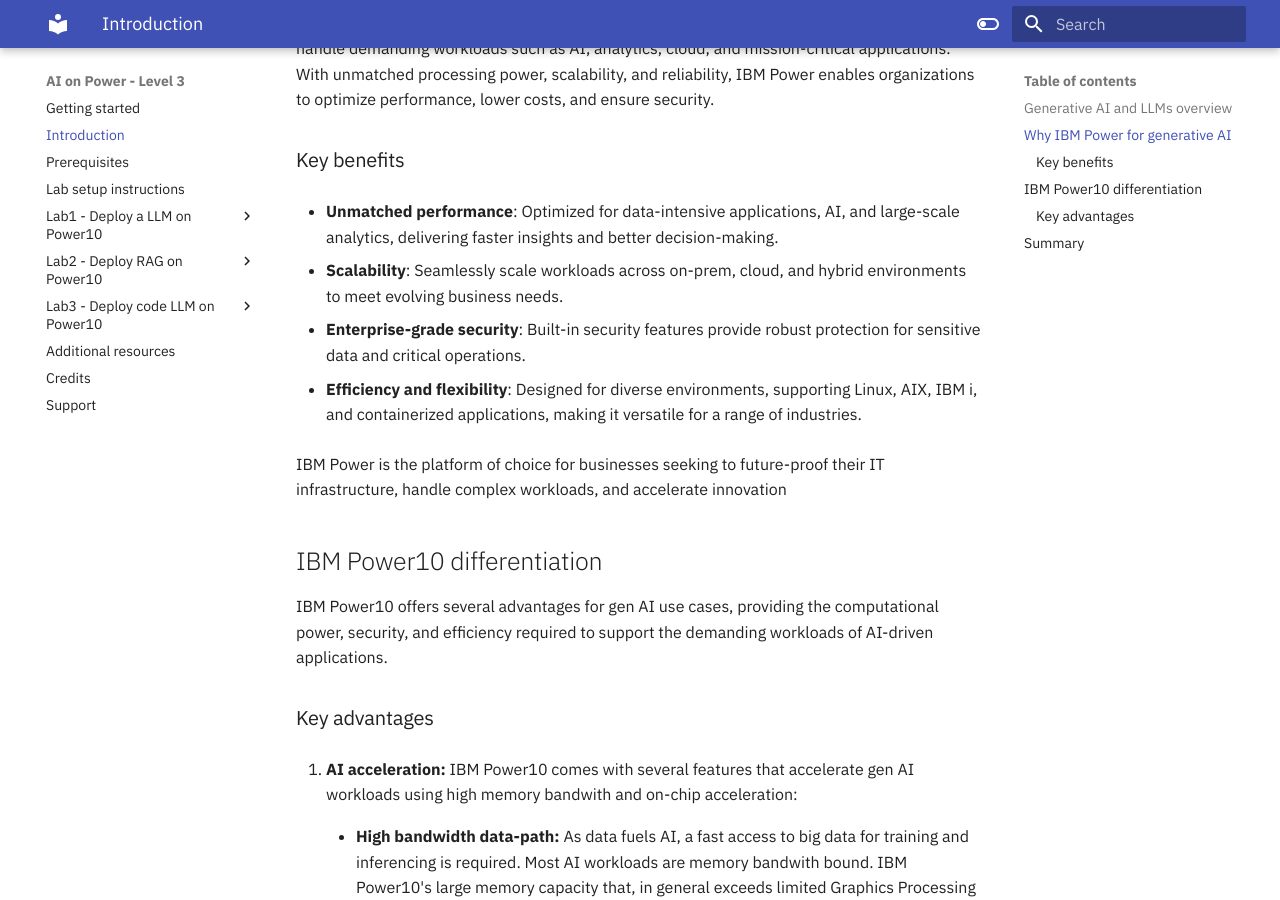
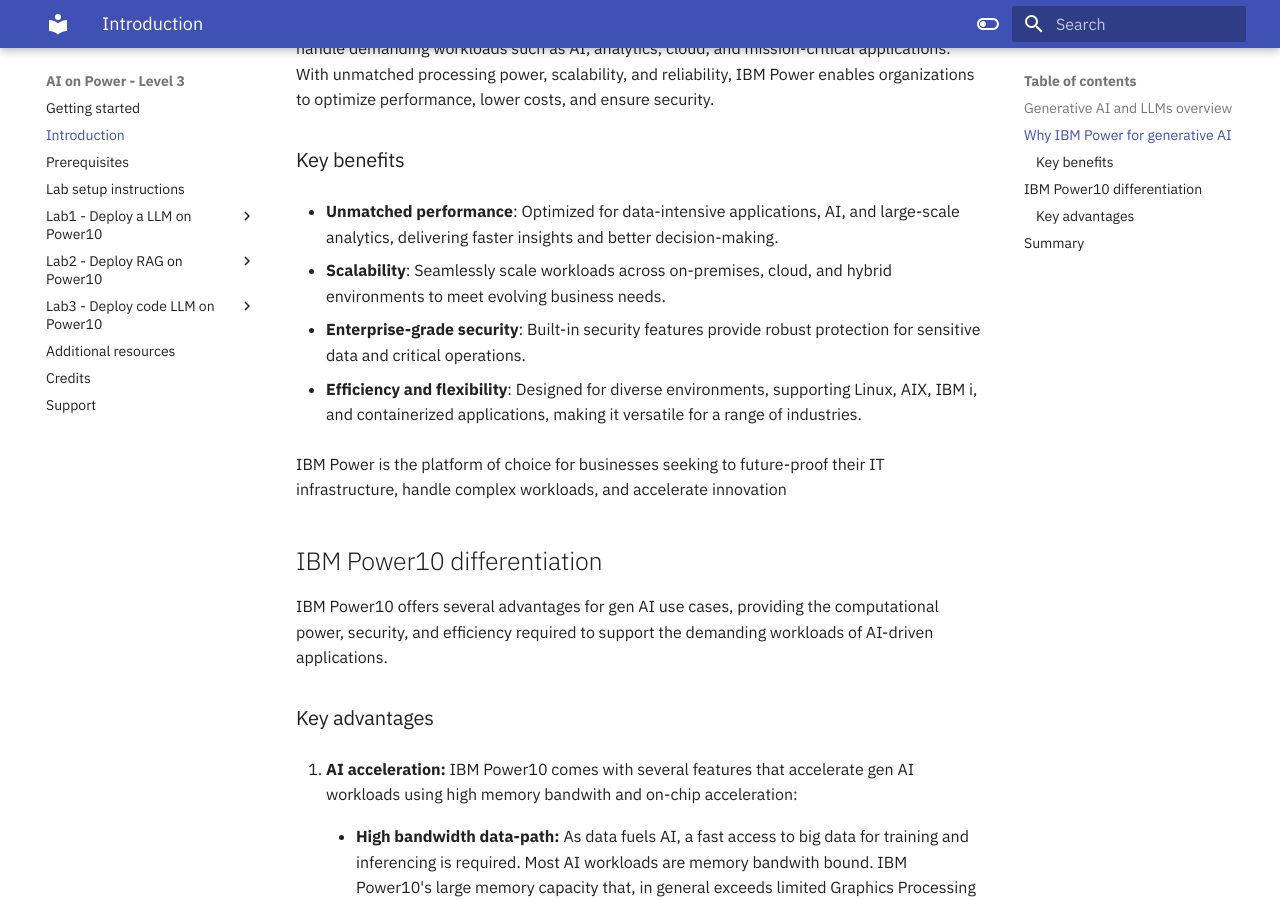
Before and after one commit to IBM/AI-on-Power-Level3, an MkDocs documentation site: the page built from docs/index.md, in a window 1280 px wide and 900 px high, scrolled down 1186 px. Built offline with MkDocs 1.6.1 and Material for MkDocs 9.7.7, drawn with Linux system fonts in a browser that asks for light colours.

Commit message:
review fix - change on-prem and on-premise to on-premises

```diff
--- a/docs/index.md
+++ b/docs/index.md
@@ -34,7 +34,7 @@
 
 * **Unmatched performance**: Optimized for data-intensive applications, AI, and large-scale analytics, delivering faster insights and better decision-making.
 
-* **Scalability**: Seamlessly scale workloads across on-prem, cloud, and hybrid environments to meet evolving business needs.
+* **Scalability**: Seamlessly scale workloads across on-premises, cloud, and hybrid environments to meet evolving business needs.
 
 * **Enterprise-grade security**: Built-in security features provide robust protection for sensitive data and critical operations.
 
```
Also changed, not shown: docs/Lab1/lab1-overview.md (+3 -3 lines), docs/Lab3/lab3-hands-on-guide.md (+1 -1 lines), docs/Lab3/lab3-overview.md (+1 -1 lines), docs/lab-setup.md (+2 -2 lines).
